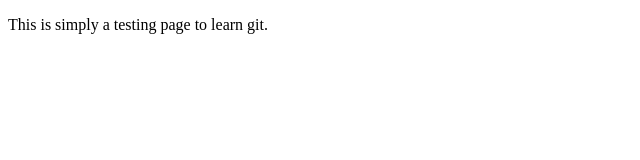
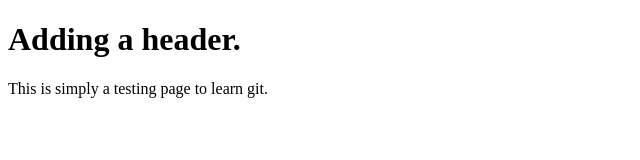
Before and after one commit to dwilliams304/test-project2, a plain HTML site: page index.html in a window 1280 px wide. Shown: the whole page, without its empty margins (0-640 px from the left). Drawn offline with Linux system fonts and the light colour scheme.

Commit message:
added h1

```diff
--- a/index.html
+++ b/index.html
@@ -4,6 +4,7 @@
     <title>Sprint 2 Project 1</title>
 </head>
 <body>
+    <h1>Adding a header.</h1>
     <p>This is simply a testing page to learn git.</p>
     <!-- Cool new comment, to test test changes.-->
 </body>
```
